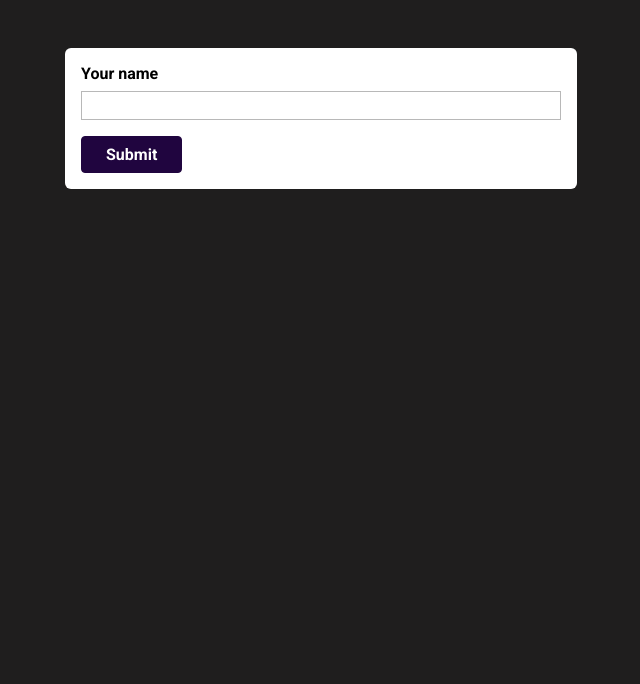
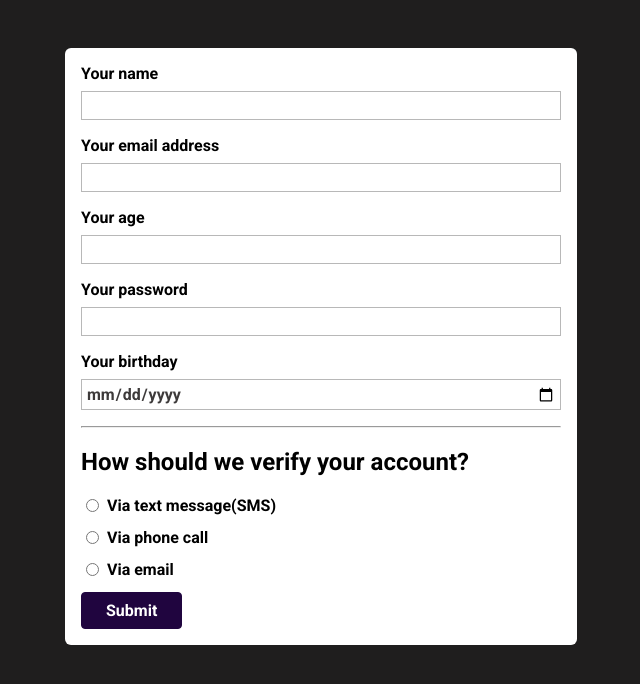
Before and after one commit to lifetime-days-of-code/simple_form, a plain HTML site: page index.html in a window 1280 px wide. Shown: the whole page, without its empty margins (319-959 px from the left). Drawn offline with Linux system fonts and the light colour scheme.

Commit message:
feat: Add verification options

```diff
--- a/index.html
+++ b/index.html
@@ -27,6 +27,31 @@
     <!--We can/should give our label the special attribute 'for'. With it we kind of connect this label to an input. We need to give that input and "id" and refer to it trough the 'for' attribute. -->
     <label for="username">Your name</label>
     <input type="text" name="user-name" id="username">
+    <label for="useremail">Your email address</label>
+    <input type="email" name="user-email" id="useremail">
+    <label for="userage">Your age</label>
+    <!--! NOTE--2.0 'step' attribute is for telling the input field of type number with how much to increment or decrement its value -->
+    <input type="number" step="2" name="user-age" id="userage">
+    <label for="userpassword">Your password</label>
+    <input type="password" name="user-password" id="userpassword">
+    <label for="userbirthday">Your birthday</label>
+    <input type="date" name='user-birthday' id="userbirthday">
+    <hr>
+    <h2>How should we verify your account?</h2>
+    <!--! NOTE--2.1 To ensure the browser forces the user to chose one of those option is important to give all the inputs the same 'name' -->
+    <!--! NOTE--2.2 We use the 'value' attribute to give a value that is submitted to the server when one of those input is picked. Short meaningful identifiers. We can use the value to add default inputs to input text fields for example. -->
+    <div class="form-control-inline">
+      <input type="radio" name="verify" id="verify-text" value="text-message">
+      <label for="verify-text">Via text message(SMS)</label>
+    </div>
+    <div class="form-control-inline">
+      <input type="radio" name="verify" id="verify-phone" value="phone">
+      <label for="verify-phone">Via phone call</label>
+    </div>
+    <div class="form-control-inline">
+      <input type="radio" name="verify" id="verify-email" value="email">
+      <label for="verify-email">Via email</label>
+    </div>
     <button>Submit</button>
   </form>
   <!--! NOTE--1.8 A difference between GET and POST request. For POST requests any data that is submitted will be part of the request itself. It's kind of a some metadata that's attached to it. For GET requests, the primary idea is not to submit data, and therefore its not encoded in the request, but instead its added to into the URL.By adding a question mark and then key value pairs, where the keys are the identifiers you chose on form elements and the values are the pieces of data that have been entered. And if you haver multiple form elements, these key value pair elements would be separated by '&'' '?key=value&key=value&key=value' -->
--- a/styles.css
+++ b/styles.css
@@ -46,6 +46,16 @@ button {
   cursor: pointer;
 }
 
+.form-control-inline {
+  display: flex;
+}
+
+.form-control-inline input {
+  /* NOTE--1.3 The width will be set to the content and not to the fixed width of 100% which we gave on all of the input elements. */
+  width: auto;
+  margin-right: 0.5rem;
+}
+
 button:hover {
   background-color: rgb(52, 14, 95);
   border-color: rgb(52, 14, 95);
```
